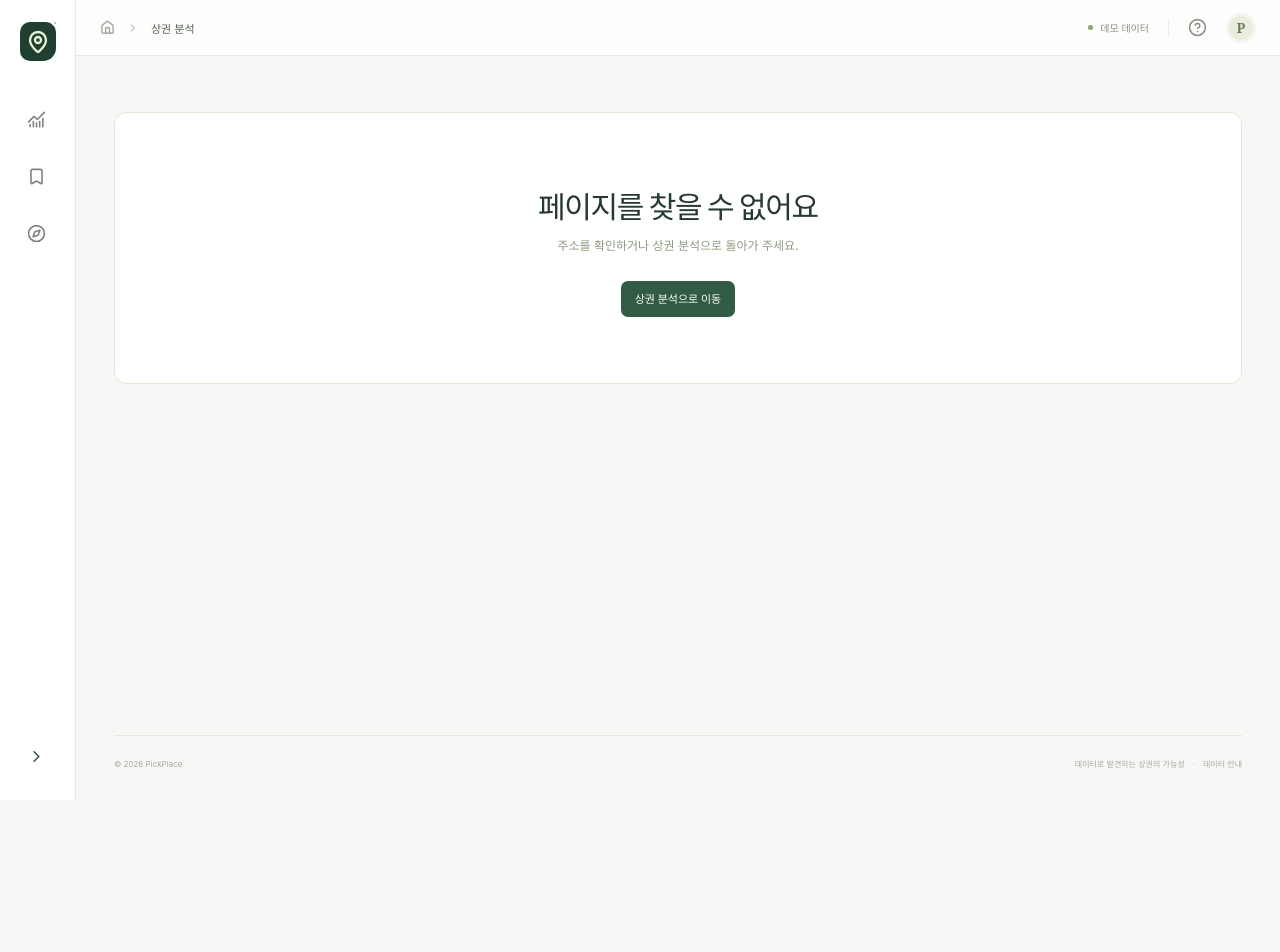
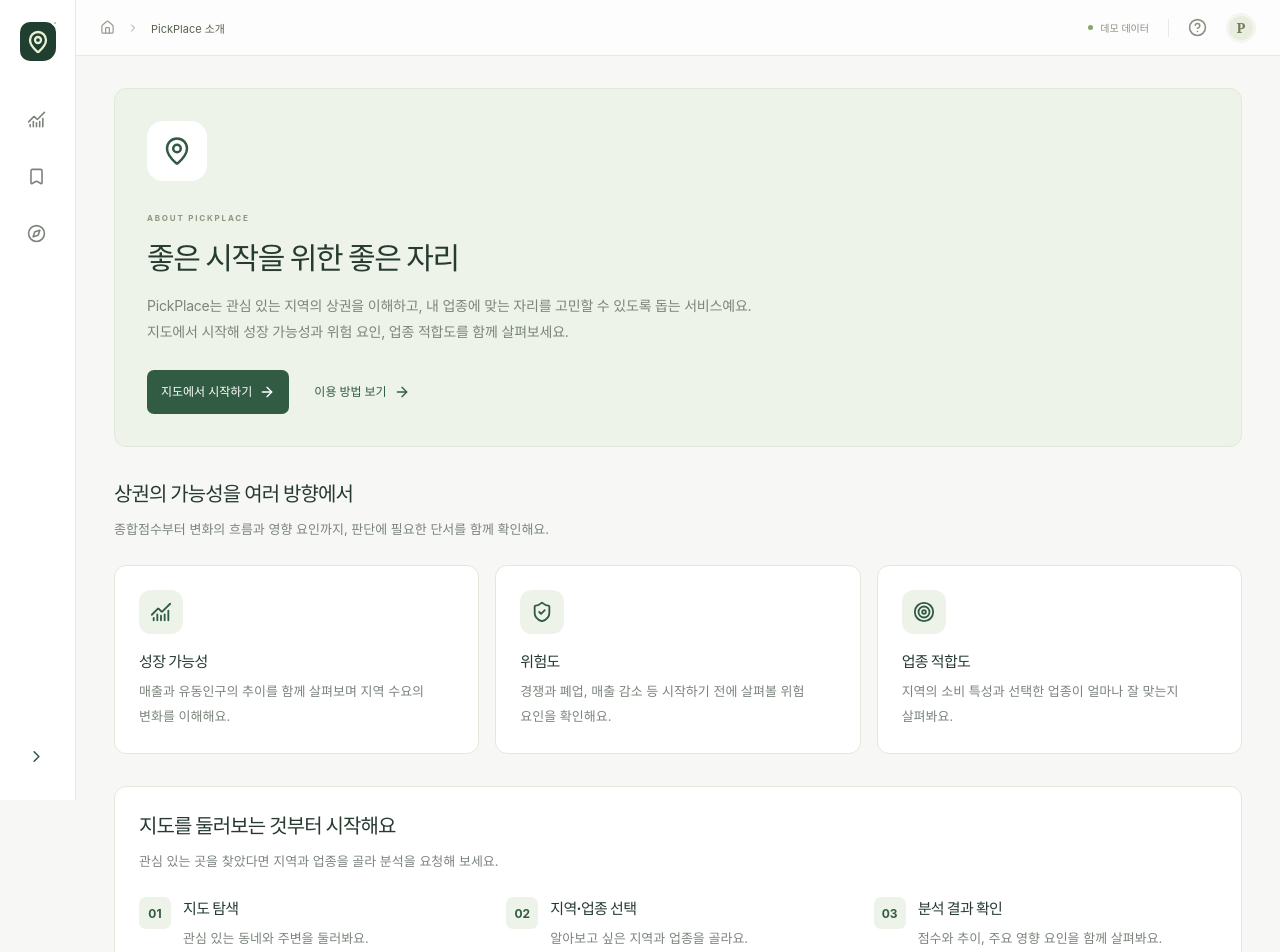
Before and after one commit to teojabi-groundbreakers/pickplace-frontend, a React (Vite) app: page /about in a window 1280 px wide. Shown: the top 952 px of the page. Before the commit the page ends 800 px from the top, so only its background shows below. Built offline with nearby package versions, Linux system fonts and the light colour scheme; no server answers.

Commit message:
feat(layout): 사이드바 배너를 서비스 소개로 분리

```diff
--- a/src/App.tsx
+++ b/src/App.tsx
@@ -9,6 +9,7 @@
 import { Dashboard } from './pages/Dashboard'
 import { Saved } from './pages/Saved'
 import { Guide } from './pages/Guide'
+import { About } from './pages/About'
 import './App.css'
 import './styles/map-workspace.css'
 
@@ -98,6 +99,10 @@
           element={<Guide />}
         />
         <Route
+          path="/about"
+          element={<About />}
+        />
+        <Route
           path="*"
           element={
             <section className="empty-state">
--- a/src/components/Layout.tsx
+++ b/src/components/Layout.tsx
@@ -16,17 +16,19 @@
 import { config } from '../lib/config'
 import type { ReactNode } from 'react'
 
+const pageTitles: Record<string, string> = {
+  '/': '상권 분석',
+  '/saved': '저장한 분석',
+  '/guide': '이용 가이드',
+  '/about': 'PickPlace 소개',
+}
+
 export function Layout({ children, savedCount }: { children: ReactNode; savedCount: number }) {
   const [menuOpen, setMenuOpen] = useState(false)
   const [sidebarExpanded, setSidebarExpanded] = useState(false)
   const location = useLocation()
   const mapWorkspace = location.pathname === '/'
-  const page =
-    location.pathname === '/saved'
-      ? '저장한 분석'
-      : location.pathname === '/guide'
-        ? '이용 가이드'
-        : '상권 분석'
+  const page = pageTitles[location.pathname] ?? '상권 분석'
   const items = [
     { to: '/', icon: ChartNoAxesCombined, label: '상권 분석' },
     { to: '/saved', icon: Bookmark, label: '저장한 분석' },
@@ -127,10 +129,10 @@
               확신은 PickPlace에서.
             </p>
             <Link
-              to="/guide"
+              to="/about"
               onClick={() => setMenuOpen(false)}
             >
-              분석 활용 가이드 <ArrowUpRight size={15} />
+              PickPlace 소개 <ArrowUpRight size={15} />
             </Link>
           </div>
           <div className="sidebar-bottom">
--- /dev/null
+++ b/src/pages/About.tsx
@@ -0,0 +1,137 @@
+import { ArrowRight, ChartNoAxesCombined, MapPin, ShieldCheck, Target } from 'lucide-react'
+import { Link } from 'react-router'
+import { config } from '../lib/config'
+import '../styles/about.css'
+
+const values = [
+  {
+    icon: ChartNoAxesCombined,
+    title: '성장 가능성',
+    description: '매출과 유동인구의 추이를 함께 살펴보며 지역 수요의 변화를 이해해요.',
+  },
+  {
+    icon: ShieldCheck,
+    title: '위험도',
+    description: '경쟁과 폐업, 매출 감소 등 시작하기 전에 살펴볼 위험 요인을 확인해요.',
+  },
+  {
+    icon: Target,
+    title: '업종 적합도',
+    description: '지역의 소비 특성과 선택한 업종이 얼마나 잘 맞는지 살펴봐요.',
+  },
+]
+
+const steps = [
+  { title: '지도 탐색', description: '관심 있는 동네와 주변을 둘러봐요.' },
+  { title: '지역·업종 선택', description: '알아보고 싶은 지역과 업종을 골라요.' },
+  { title: '분석 결과 확인', description: '점수와 추이, 주요 영향 요인을 함께 살펴봐요.' },
+]
+
+export function About() {
+  return (
+    <div className="about-page">
+      <section
+        className="about-intro panel"
+        aria-labelledby="about-heading"
+      >
+        <span
+          className="about-mark"
+          aria-hidden="true"
+        >
+          <MapPin size={30} />
+        </span>
+        <div className="page-heading about-heading">
+          <div>
+            <span className="eyebrow">ABOUT PICKPLACE</span>
+            <h1 id="about-heading">좋은 시작을 위한 좋은 자리</h1>
+            <p>
+              PickPlace는 관심 있는 지역의 상권을 이해하고, 내 업종에 맞는 자리를 고민할 수 있도록
+              돕는 서비스예요. 지도에서 시작해 성장 가능성과 위험 요인, 업종 적합도를 함께
+              살펴보세요.
+            </p>
+          </div>
+        </div>
+        <div className="about-actions">
+          <Link
+            to="/"
+            className="button button-primary"
+          >
+            지도에서 시작하기
+            <ArrowRight
+              size={16}
+              aria-hidden="true"
+            />
+          </Link>
+          <Link
+            to="/guide"
+            className="button button-ghost"
+          >
+            이용 방법 보기
+            <ArrowRight
+              size={16}
+              aria-hidden="true"
+            />
+          </Link>
+        </div>
+      </section>
+
+      <section
+        className="about-values"
+        aria-labelledby="about-values-heading"
+      >
+        <div className="about-section-heading">
+          <h2 id="about-values-heading">상권의 가능성을 여러 방향에서</h2>
+          <p>종합점수부터 변화의 흐름과 영향 요인까지, 판단에 필요한 단서를 함께 확인해요.</p>
+        </div>
+        <div className="about-value-grid">
+          {values.map((value) => (
+            <article
+              className="about-value panel"
+              key={value.title}
+            >
+              <span
+                className="about-value-icon"
+                aria-hidden="true"
+              >
+                <value.icon size={22} />
+              </span>
+              <h3>{value.title}</h3>
+              <p>{value.description}</p>
+            </article>
+          ))}
+        </div>
+      </section>
+
+      <section
+        className="about-flow panel"
+        aria-labelledby="about-flow-heading"
+      >
+        <div className="about-section-heading">
+          <h2 id="about-flow-heading">지도를 둘러보는 것부터 시작해요</h2>
+          <p>관심 있는 곳을 찾았다면 지역과 업종을 골라 분석을 요청해 보세요.</p>
+        </div>
+        <ol className="about-steps">
+          {steps.map((step, index) => (
+            <li key={step.title}>
+              <span
+                className="about-step-number"
+                aria-hidden="true"
+              >
+                0{index + 1}
+              </span>
+              <div>
+                <h3>{step.title}</h3>
+                <p>{step.description}</p>
+              </div>
+            </li>
+          ))}
+        </ol>
+        <p className="about-data-note">
+          {config.demoMode
+            ? '현재는 데모 모드예요. 분석 점수·통계·영향 요인·AI 진단·분석 지도 경계와 시설 마커는 기능 확인을 위한 가상 예시이며, 실제 행정동 경계는 제공하지 않아요.'
+            : '분석 기준 기간과 제공된 지표는 각 결과에서 확인해 주세요. 데이터가 부족한 지역은 분석을 제공하지 않아요.'}
+        </p>
+      </section>
+    </div>
+  )
+}
--- /dev/null
+++ b/src/styles/about.css
@@ -0,0 +1,176 @@
+.about-page {
+  display: grid;
+  gap: var(--space-8);
+  padding-bottom: var(--space-4);
+}
+
+.about-page .about-intro {
+  padding: var(--space-8);
+  background: var(--color-brand-soft);
+}
+
+.about-mark {
+  display: grid;
+  place-items: center;
+  width: 60px;
+  height: 60px;
+  margin-bottom: var(--space-6);
+  border-radius: var(--radius-lg);
+  color: var(--color-brand);
+  background: var(--color-surface);
+}
+
+.about-page .about-heading {
+  margin-bottom: var(--space-6);
+}
+
+.about-page .about-heading h1 {
+  margin-block: var(--space-3);
+  word-break: keep-all;
+}
+
+.about-page .about-heading p {
+  max-width: 620px;
+  color: var(--color-muted);
+  font-size: 14px;
+  line-height: 1.9;
+  word-break: keep-all;
+}
+
+.about-actions {
+  display: flex;
+  flex-wrap: wrap;
+  align-items: center;
+  gap: var(--space-6);
+}
+
+.about-actions .button {
+  min-height: 44px;
+  font-size: 12px;
+}
+
+.about-section-heading {
+  margin-bottom: var(--space-6);
+}
+
+.about-page .about-section-heading h2 {
+  font-size: 20px;
+  font-weight: 650;
+  line-height: 1.5;
+  margin-bottom: var(--space-2);
+  word-break: keep-all;
+}
+
+.about-section-heading p,
+.about-value p,
+.about-steps p {
+  color: var(--color-muted);
+  font-size: 13px;
+  line-height: 1.9;
+  word-break: keep-all;
+}
+
+.about-value-grid {
+  display: grid;
+  grid-template-columns: repeat(3, minmax(0, 1fr));
+  gap: var(--space-4);
+}
+
+.about-value {
+  padding: var(--space-6);
+}
+
+.about-value-icon {
+  display: grid;
+  place-items: center;
+  width: 44px;
+  height: 44px;
+  margin-bottom: var(--space-4);
+  border-radius: var(--radius-md);
+  color: var(--color-brand);
+  background: var(--color-brand-soft);
+}
+
+.about-value h3,
+.about-steps h3 {
+  font-size: 15px;
+  font-weight: 650;
+  margin-bottom: var(--space-2);
+}
+
+.about-flow {
+  padding: var(--space-6);
+}
+
+.about-steps {
+  display: grid;
+  grid-template-columns: repeat(3, minmax(0, 1fr));
+  gap: var(--space-6);
+  margin: 0;
+  padding: 0;
+  list-style: none;
+}
+
+.about-steps li {
+  display: flex;
+  align-items: flex-start;
+  gap: var(--space-3);
+}
+
+.about-step-number {
+  display: grid;
+  place-items: center;
+  flex-shrink: 0;
+  width: 32px;
+  height: 32px;
+  border-radius: var(--radius-sm);
+  color: var(--color-brand);
+  background: var(--color-brand-soft);
+  font-size: 12px;
+  font-weight: 650;
+}
+
+.about-data-note {
+  margin-top: var(--space-6);
+  padding-top: var(--space-4);
+  border-top: 1px solid var(--color-border);
+  color: var(--color-muted);
+  font-size: 12px;
+  line-height: 1.9;
+  word-break: keep-all;
+}
+
+@media (max-width: 760px) {
+  .about-page {
+    gap: var(--space-6);
+  }
+
+  .about-page .about-intro,
+  .about-value,
+  .about-flow {
+    padding: var(--space-6);
+  }
+
+  .about-page .about-heading h1 {
+    font-size: 26px;
+  }
+
+  .about-page .about-heading p {
+    font-size: 13px;
+  }
+
+  .about-actions {
+    align-items: stretch;
+    flex-direction: column;
+    gap: var(--space-2);
+  }
+
+  .about-page .about-section-heading h2 {
+    font-size: 18px;
+  }
+
+  .about-value-grid,
+  .about-steps {
+    grid-template-columns: 1fr;
+  }
+}
```
Also changed, not shown: 5 other files (tests, documents, lock files or other folders).
